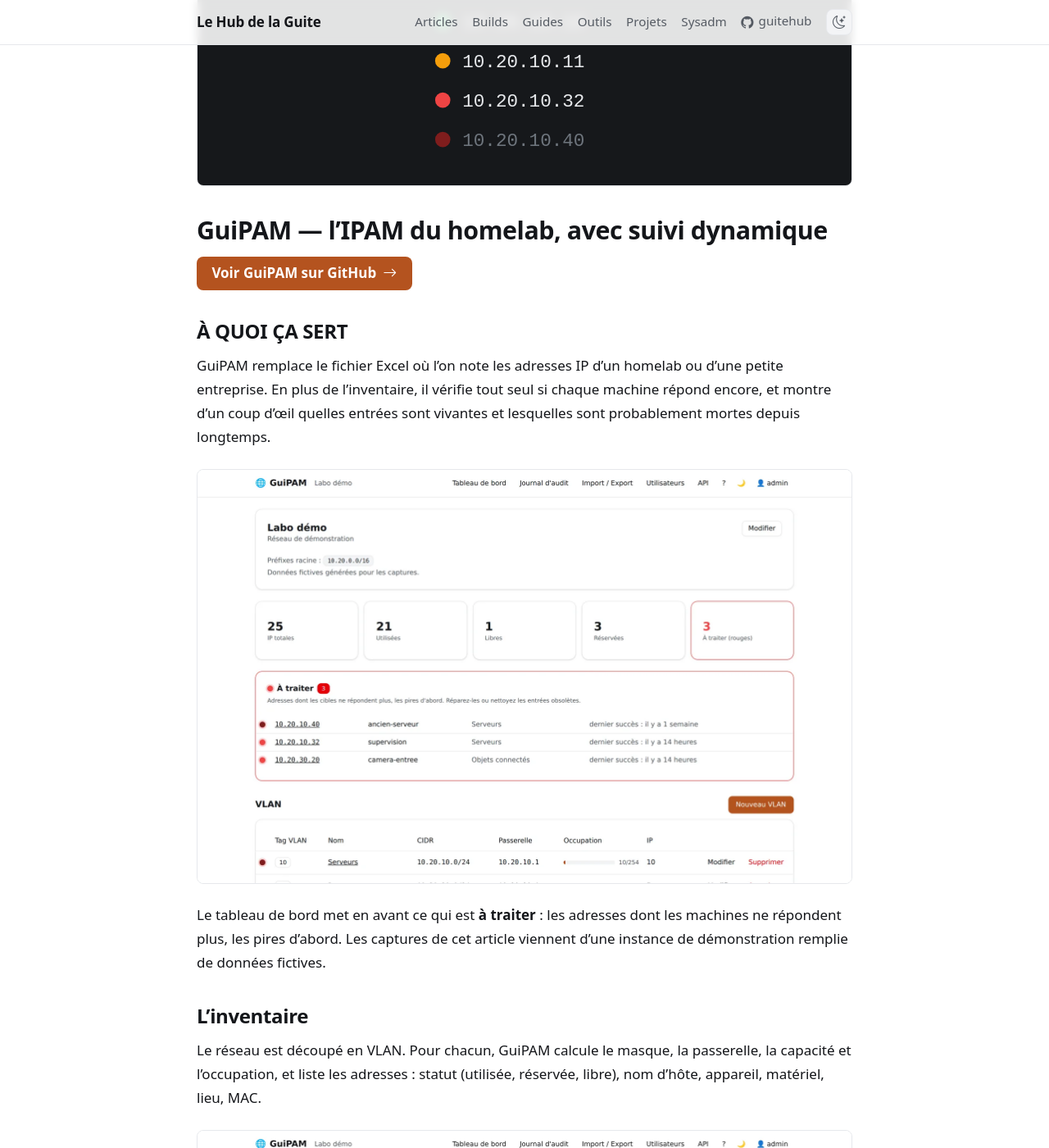
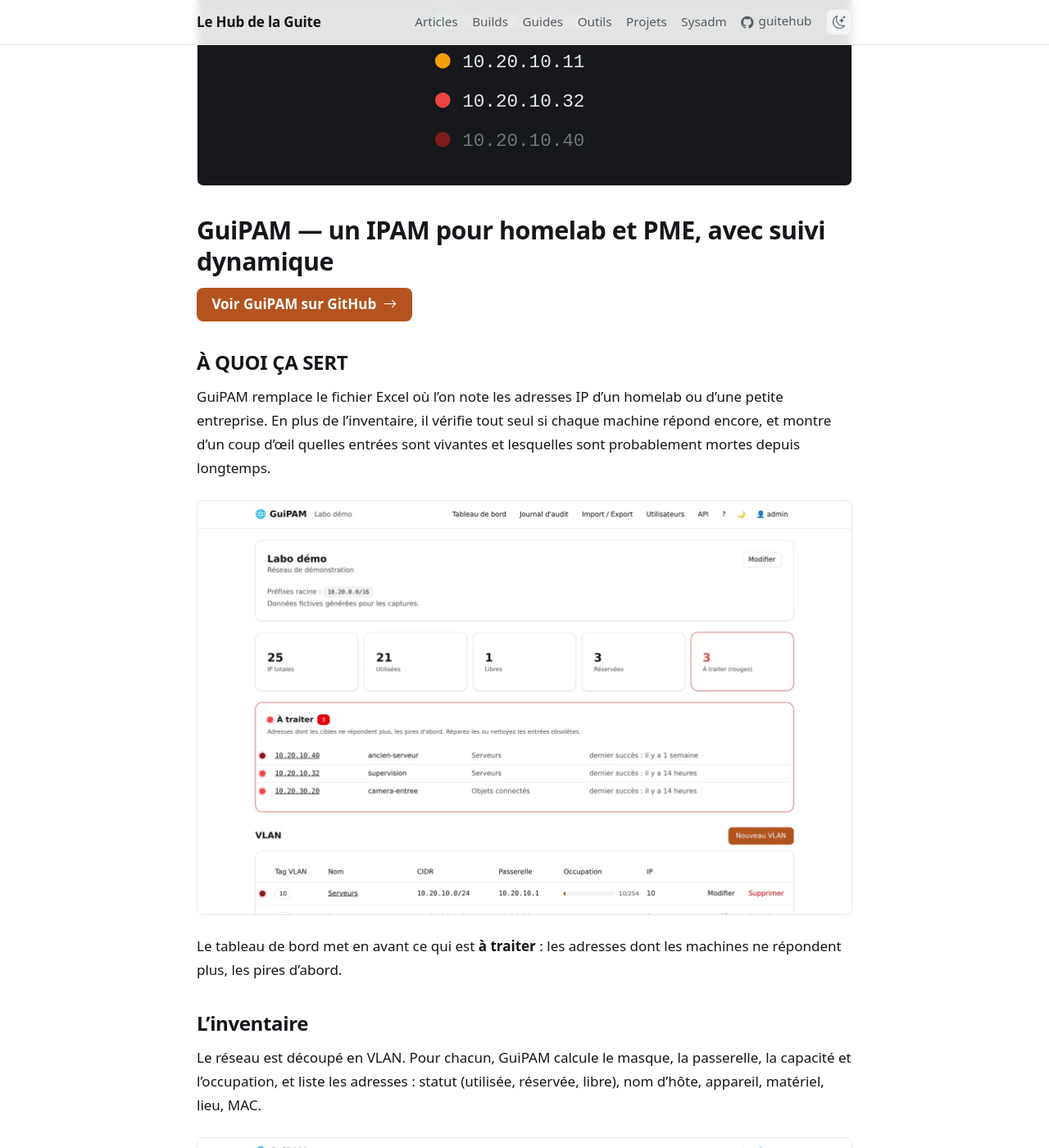
Before and after one commit to guitehub/guitehub.github.io, a Jekyll site: the page built from _posts/2026-11-15-guipam.md, in a window 1280 px wide and 1400 px high, scrolled down 326 px. Shown: the whole window at 82% size. Built offline with Jekyll 4.4.1, drawn with Linux system fonts in a browser that asks for light colours.

Commit message:
GuiPAM : titre élargi aux PME, mention des captures de démo retirée
Co-Authored-By: Claude Opus 5.5 <noreply@anthropic.com>

```diff
--- a/_posts/2026-11-15-guipam.md
+++ b/_posts/2026-11-15-guipam.md
@@ -15,7 +15,7 @@ categories:
 image: "vignette-guipam.svg"
 ---
 
-# GuiPAM — l'IPAM du homelab, avec suivi dynamique
+# GuiPAM — un IPAM pour homelab et PME, avec suivi dynamique
 
 [Voir GuiPAM sur GitHub <i class="bi bi-arrow-right"></i>](https://github.com/guitehub/GuiPAM){: .app-button}
 
@@ -29,8 +29,7 @@ sont probablement mortes depuis longtemps.
 ![Tableau de bord de GuiPAM : compteurs, adresses à traiter et VLAN](/assets/images/guipam-tableau-de-bord.webp)
 
 Le tableau de bord met en avant ce qui est **à traiter** : les adresses dont les
-machines ne répondent plus, les pires d'abord. Les captures de cet article viennent
-d'une instance de démonstration remplie de données fictives.
+machines ne répondent plus, les pires d'abord.
 
 L'inventaire
 ------------
```
